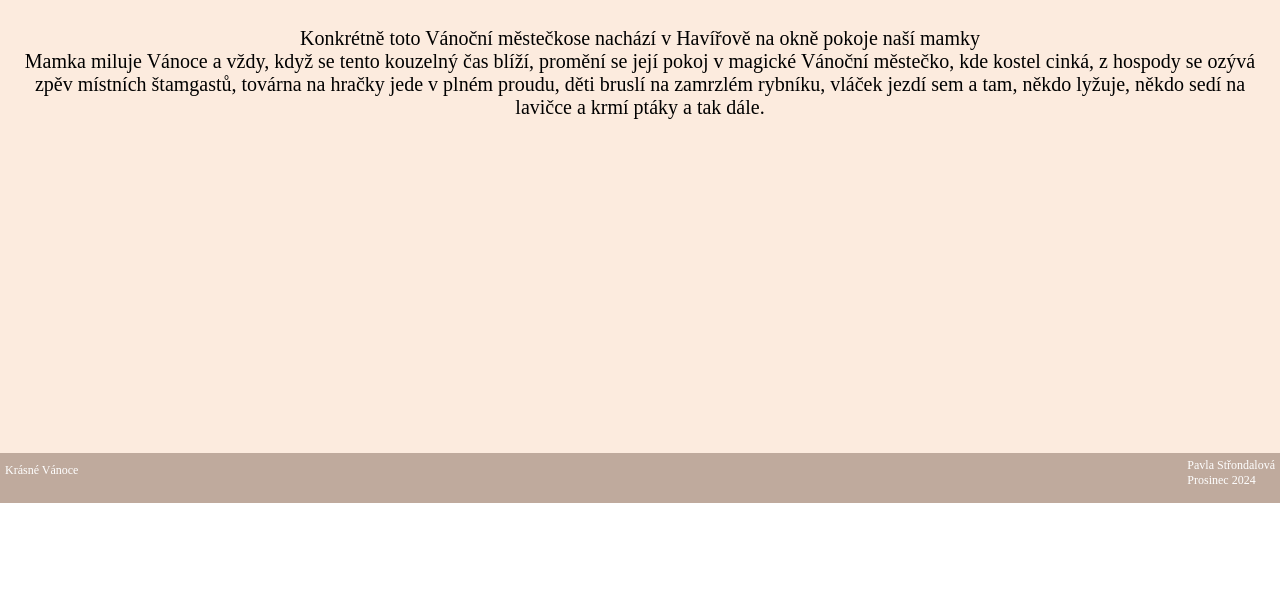
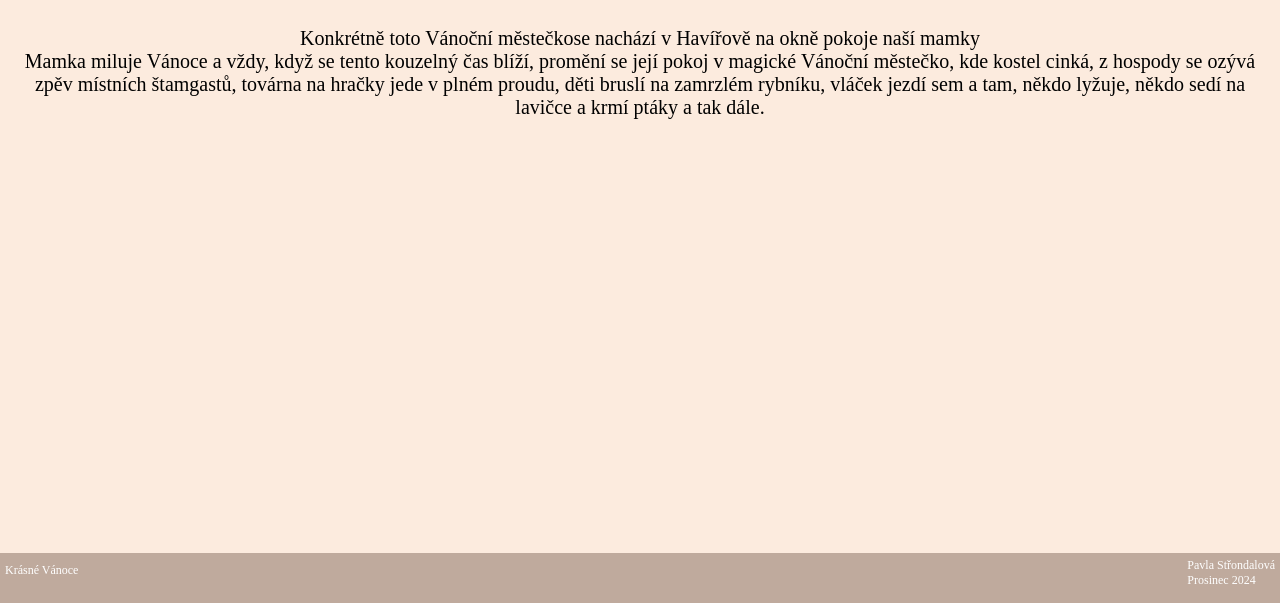
Before and after one commit to Strondal/Zaverecny_Projekt_Koderka, an Eleventy site: page index.html in a window 1280 px wide. Shown: the part 292-895 px from the top of the page. Before the commit the page ends 800 px from the top, so only its background shows below. Built offline with nearby package versions, Linux system fonts and the light colour scheme; Eleventy itself is replaced by a stand-in of ours; files that its build step writes are made by us from their sources; a web font is replaced by a local one.

Commit message:
vzhled uvod

```diff
--- a/scss/style.scss
+++ b/scss/style.scss
@@ -81,7 +81,7 @@ a {
 .uvod{
     text-align: center;
     background-color: $pozadi;
-    height: calc(100vh - 330px);
+    height: calc(100vh - 230px);
     padding: 15px 10px 20px 10px;
 
 
```
